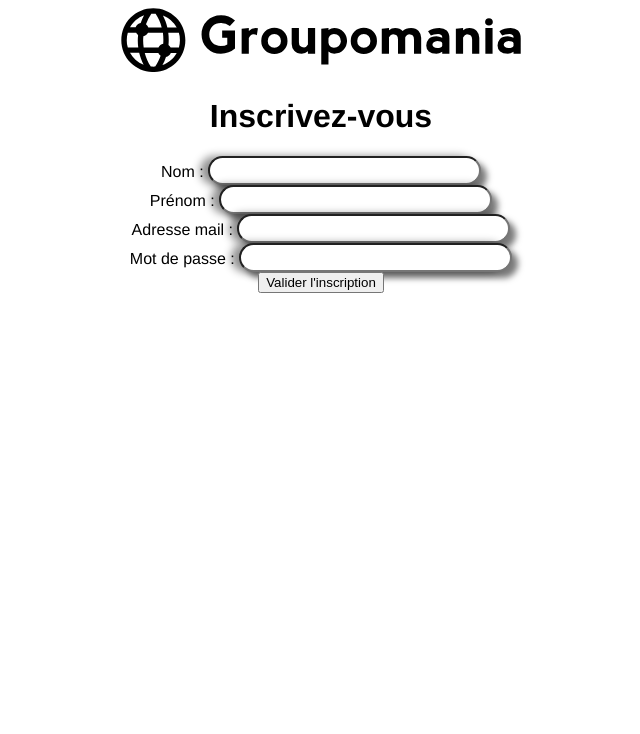
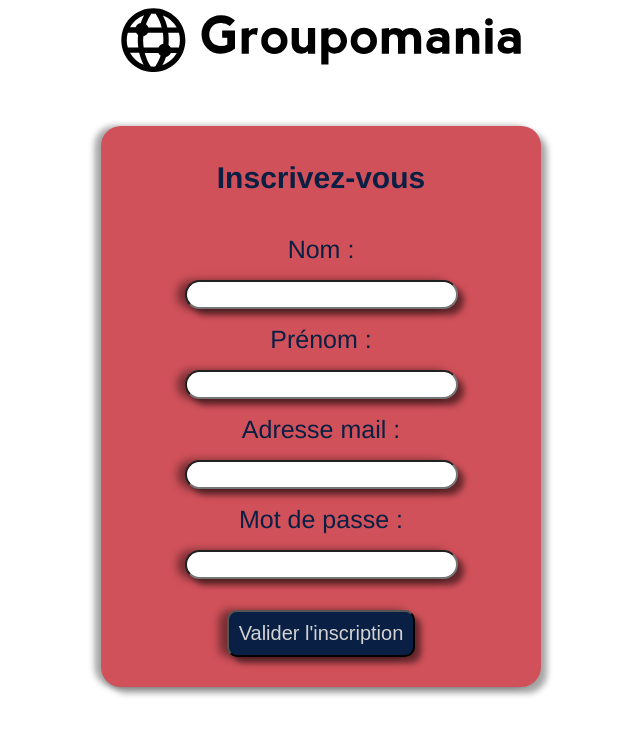
Before and after one commit to CloeBlanchard/CloeBlanchard_7_09072021, a Vue app in the folder frontend/groupomania/: page /Signup in a window 1280 px wide. Shown: the top 734 px of the page, without its empty margins (287-927 px from the left). Built offline with nearby package versions, Linux system fonts and the light colour scheme.

Commit message:
mise en place du css

```diff
--- a/frontend/groupomania/src/components/Signup.vue
+++ b/frontend/groupomania/src/components/Signup.vue
@@ -1,29 +1,29 @@
 <template>
   <div class="hello">
     <img id="logo" alt="Vue logo" src="../assets/logo.svg">
-    <h1>Inscrivez-vous</h1>
-    <form @submit.prevent="inscription()">
+    <form class="formulaire" @submit.prevent="inscription()">
+      <h1 class="accueil">Inscrivez-vous</h1>
         <div id="formulaire_nom">
-            <label>Nom : </label>
-            <input type="text" name="nom" id="nom_inscription" class="formulaire_input" pattern="[A-Z || a-z0-9]{2,100}" required>
+            <p><label  class="nom">Nom : </label></p>
+            <p><input type="text" name="nom" id="nom_inscription" class="formulaire_input" pattern="[A-Z || a-z0-9]{2,100}" required></p>
         </div>
 
         <div id="formulaire_prenom">
-            <label>Prénom : </label>
-            <input type="text" name="prenom" id="prenom_inscription" class="formulaire_input" pattern="[A-Z || a-z0-9]{2,100}" required>
+            <p><label  class="prenom">Prénom : </label></p>
+            <p><input type="text" name="prenom" id="prenom_inscription" class="formulaire_input" pattern="[A-Z || a-z0-9]{2,100}" required></p>
         </div>
 
         <div id="formulaire_mail">
-            <label>Adresse mail : </label>
-            <input type="text" name="mail" id="mail_inscription" class="formulaire_input" pattern="[a-z0-9._%+-]+@[a-z0-9._%+-]+\.[a-z]{2,50}" required>
+            <p><label  class="mail">Adresse mail : </label></p>
+            <p><input type="text" name="mail" id="mail_inscription" class="formulaire_input" pattern="[a-z0-9._%+-]+@[a-z0-9._%+-]+\.[a-z]{2,50}" required></p>
         </div>
 
         <div id="formulaire_mdp">
-            <label>Mot de passe : </label>
-            <input type="text" name="mdp" id="mdp_inscription" class="formulaire_input" pattern="[A-Z || a-z0-9]{2,100}" required>
+            <p><label  class="password">Mot de passe : </label></p>
+            <p><input type="text" name="mdp" id="mdp_inscription" class="formulaire_input" pattern="[A-Z || a-z0-9]{2,100}" required></p>
         </div>
 
-         <button id="envoyer_formulaire" type="submit" name="envoyer_formulaire">Valider l'inscription</button>
+         <button class="btn-connecte" id="envoyer_formulaire" type="submit" name="envoyer_formulaire">Valider l'inscription</button>
     </form>
   </div>
 </template>
@@ -69,3 +69,76 @@
   }
 }
 </script>
+
+<style scoped>
+.formulaire {
+  margin-top: 50px;
+  background-color: #d1515a;
+  padding: 15px;
+  border-radius: 20px;
+  padding-bottom: 30px;
+  box-shadow: 6px 6px 6px rgba(0, 0, 0, 0.356), -0.4em 0 0.4em rgba(0, 0, 0, 0.356);
+}
+.accueil {
+  font-size: 30px;
+}
+.formulaire_input {
+  font-size: 20px;
+  border-radius: 30px;
+}
+.nom, .prenom, .mail, .password {
+  font-size: 25px;
+  color: #091f43;
+}
+.btn-connecte {
+  margin-top: 15px;
+  color: lightgrey;
+  padding: 10px;
+  font-size: 20px;
+}
+.btn-connecte:hover {
+  font-size: 22px;
+}
+@media screen and (min-width: 500px) {
+  .formulaire {
+    margin-left: 40px;
+    margin-right: 40px;
+  }
+}
+@media screen and (min-width: 600px) {
+  .formulaire {
+    margin-left: 80px;
+    margin-right: 80px;
+  }
+}
+@media screen and (min-width: 768px) {
+  .formulaire {
+    margin-left: 140px;
+    margin-right: 140px;
+  }
+}
+@media screen and (min-width: 900px) {
+  .formulaire {
+    margin-left: 180px;
+    margin-right: 180px;
+  }
+}
+@media screen and (min-width: 1000px) {
+  .formulaire {
+    margin-left: 240px;
+    margin-right: 240px;
+  }
+}
+@media screen and (min-width: 1180px) {
+  .formulaire {
+    margin-left: 340px;
+    margin-right: 340px;
+  }
+}
+@media screen and (min-width: 1200px) {
+  .formulaire {
+    margin-left: 380px;
+    margin-right: 380px;
+  }
+}
+</style>
```
